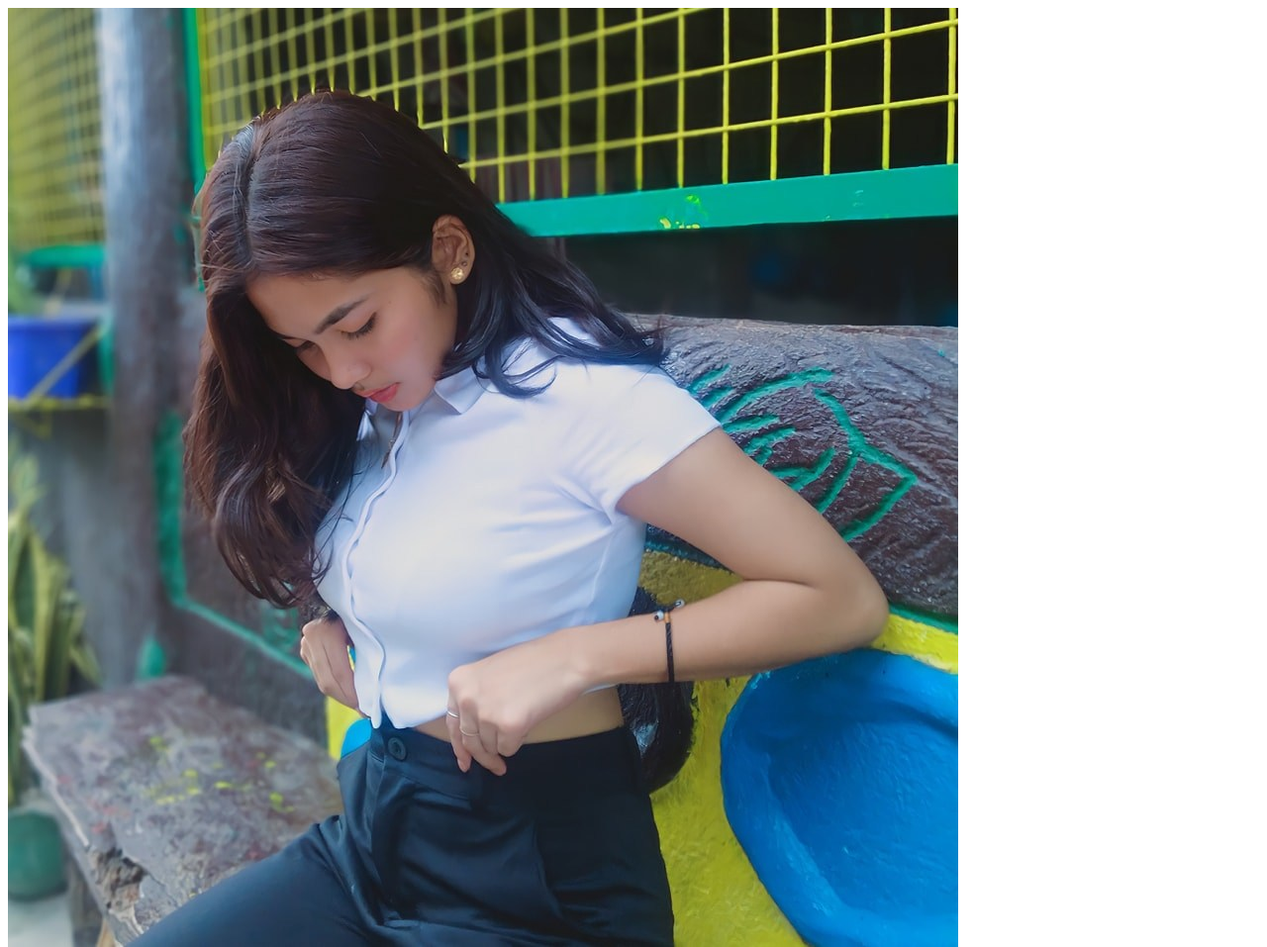
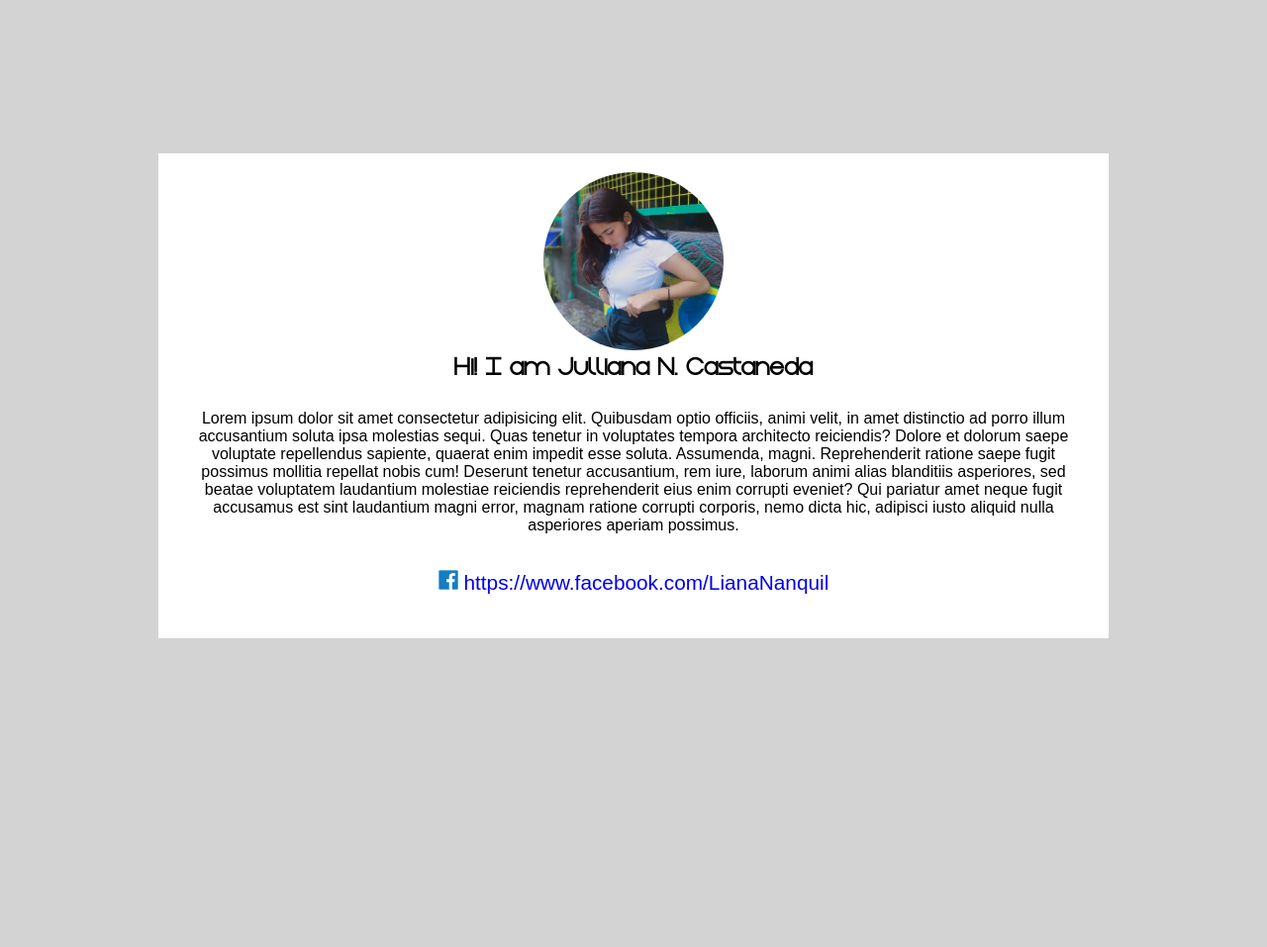
Before and after one commit to iana06/tuds, a plain HTML site: page index.html in a window 1280 px wide. Shown: the top 957 px of the page at 99% size. After the commit the page ends 800 px from the top, so only its background shows below. Drawn offline with Linux system fonts and the light colour scheme; files that its build step writes are made by us from their sources.

Commit message:
tuds.css succeed

```diff
--- a/index.html
+++ b/index.html
@@ -4,7 +4,7 @@
     <meta charset="UTF-8">
     <meta http-equiv="X-UA-Compatible" content="IE=edge">
     <meta name="viewport" content="width=device-width, initial-scale=1.0">
-    <link rel="stylesheet" href="css/tuds.css">
+   <link rel="stylesheet" href="tuds.css">
     <title>Document</title>
 </head>
 <body>
--- a/tuds.css
+++ b/tuds.css
@@ -0,0 +1,68 @@
+body{
+    background-color:lightgray;
+
+}
+
+
+
+.container{
+
+    background-color: white;
+    position: absolute;
+    top: 50%;
+    left: 50%;
+    transform: translate(-50%,-50%);
+    width: 75%;
+    height: 50%;
+
+    text-align: center;
+    padding-bottom: 90px;
+}
+.profile-picture{
+    margin-top: 2%;
+    height: 180px;
+    display: block;
+    margin-left: auto;
+    margin-right: auto;
+    border-radius: 90%;
+
+
+}
+.bio{
+
+    margin-top: 10px;
+    text-align: center;
+    margin-left: 3.5%;
+    margin-right: 3.5%;
+    font-size: 100%;
+    font-family: Arial, Helvetica, sans-serif;
+}
+
+a:hover{
+    color:white;
+    background-color: #0d64cf;
+    padding: 0.5%;
+    padding-left: 2%;
+    padding-right: 2%;
+    border-radius: 35px;
+}
+.social-link {
+    font-family: Arial, Helvetica, sans-serif;
+    font-size: 130%;
+    text-decoration: none;
+}
+.social-icon{
+   height: 20px;
+   padding-top: 20px;
+
+
+}
+@font-face {
+    font-family: nos;
+    src: url(fonts/Gasalt-Regular.ttf);
+}
+.name{
+    font-family: nos;
+    margin-top: 3px;
+
+}
```
